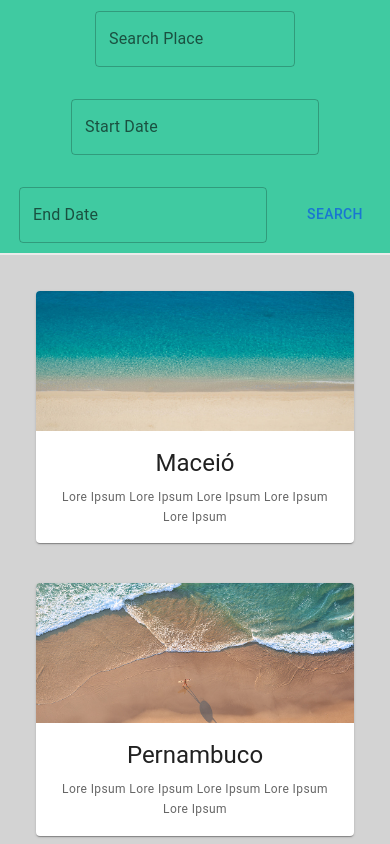
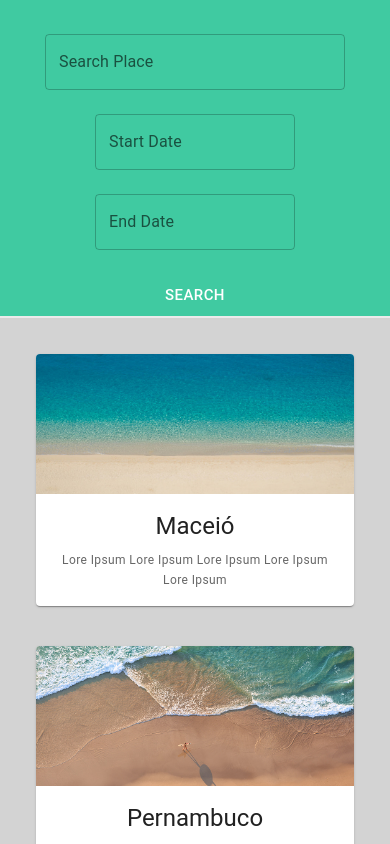
Before and after one commit to marco-rosner/bookingparadises, a React (Vite) app: page / in a window 390 px wide. Shown: the top 844 px of the page. Built offline with nearby package versions, Linux system fonts and the light colour scheme.

Commit message:
refact: responsiviness and add new components

```diff
--- a/src/components/BookingForm/BookingForm.tsx
+++ b/src/components/BookingForm/BookingForm.tsx
@@ -1,25 +1,22 @@
+import React from "react";
 import { Autocomplete, Button, Grid, TextField } from "@mui/material";
-import { DatePicker, LocalizationProvider } from "@mui/x-date-pickers";
-import { AdapterDayjs } from "@mui/x-date-pickers/AdapterDayjs";
-import dayjs from "dayjs";
-import 'dayjs/locale/en'
-import utc from "dayjs/plugin/utc";
-import timezone from "dayjs/plugin/timezone";
-dayjs.extend(utc);
-dayjs.extend(timezone);
 
-import React from "react";
 import { places } from "../../mock/places";
+import { DatePickers } from "../DatePickers/DatePickers";
 
 export const BookingForm = (): React.ReactElement => {
     return (
         <Grid
             container
+            item
             direction="row"
             justifyContent="center"
             alignItems="center"
-            spacing={4}
-            sx={{ minWidth: '200px' }}>
+            spacing={3}
+            sx={{ minWidth: '200px', marginTop: '10px' }}
+            xs={4}
+            sm={12}
+        >
             <Grid item>
                 <Autocomplete
                     freeSolo
@@ -30,7 +27,7 @@ export const BookingForm = (): React.ReactElement => {
                         <TextField
                             {...params}
                             label="Search Place"
-                                sx={{ minWidth: '200px' }}
+                            sx={{ minWidth: '300px' }}
                             InputProps={{
                                 ...params.InputProps,
                                 type: 'search'
@@ -39,29 +36,9 @@ export const BookingForm = (): React.ReactElement => {
                     )}
                 />
             </Grid>
-
-                <LocalizationProvider dateAdapter={AdapterDayjs} adapterLocale={'en'}>
+            <DatePickers />
             <Grid item>
-                        <DatePicker
-                            label="Start Date"
-                            sx={{ minWidth: '200px' }}
-                            onChange={(newValue) => {
-                                console.log(newValue);
-                            }}
-                        />
-                    </Grid>
-                    <Grid item>
-                        <DatePicker
-                            label="End Date"
-                            sx={{ minWidth: '200px' }}
-                            onChange={(newValue) => {
-                                console.log(newValue);
-                            }}
-                        />
-                    </Grid>
-                </LocalizationProvider>
-                <Grid item>
-                    <Button>Search</Button>
+                <Button size="large" sx={{ color: 'white' }}>Search</Button>
             </Grid>
         </Grid>
     )
```
Lines whose indentation alone changed are shown as unchanged.
